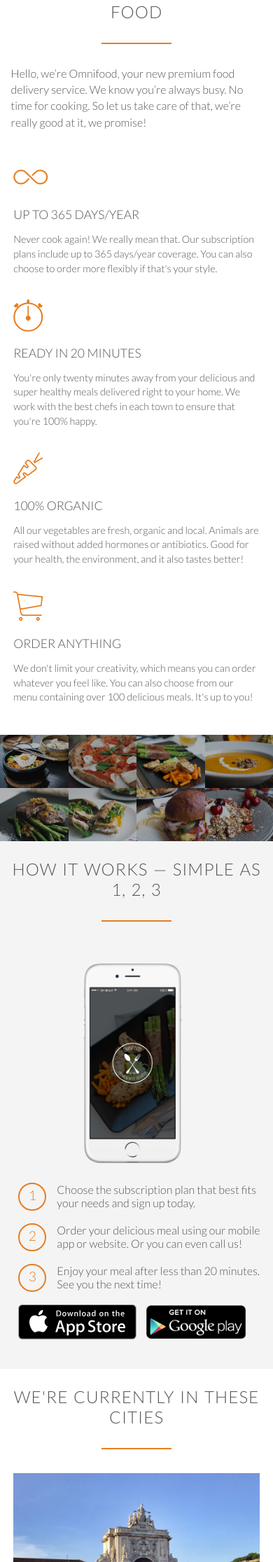
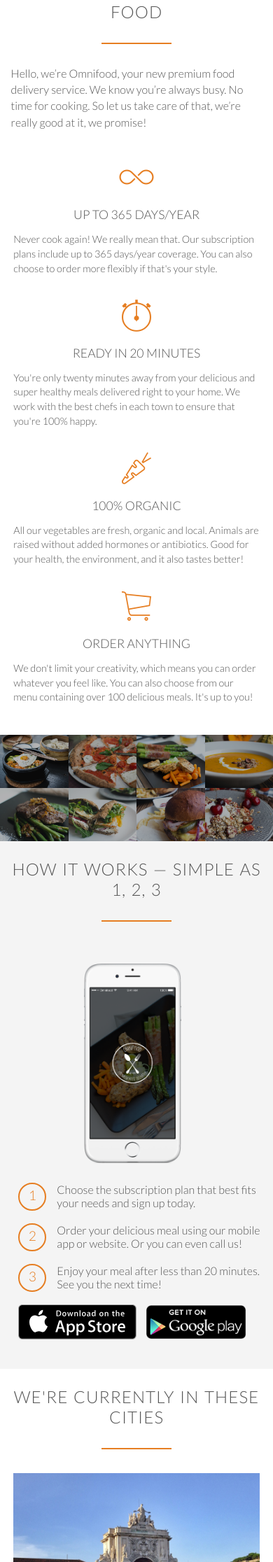
Before and after one commit to odacrem123/Omni-Food-Company, a Jekyll site: the page index.html, which Jekyll copies as it is, in a window 390 px wide. Shown: the part 952-3184 px from the top of the page at 70% size. Built offline with Jekyll 4.4.1, drawn with Linux system fonts in a browser that asks for light colours; some web fonts are replaced.

Commit message:
additional adjustment
centered align icon big and text h3

```diff
--- a/resources/css/queries.css
+++ b/resources/css/queries.css
@@ -72,6 +72,9 @@
     margin-left: 0%;
     }
 
+    .box .icon-big {text-align: center;}
+    .box h3 { text-align: center;}
+
     .app-screen {width: 40%;}
 
     .steps-box:first-child{ text-align-last: center}
```
